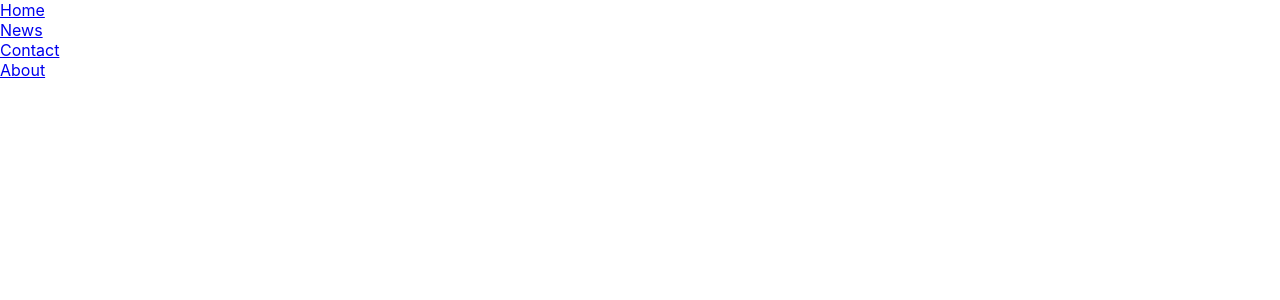
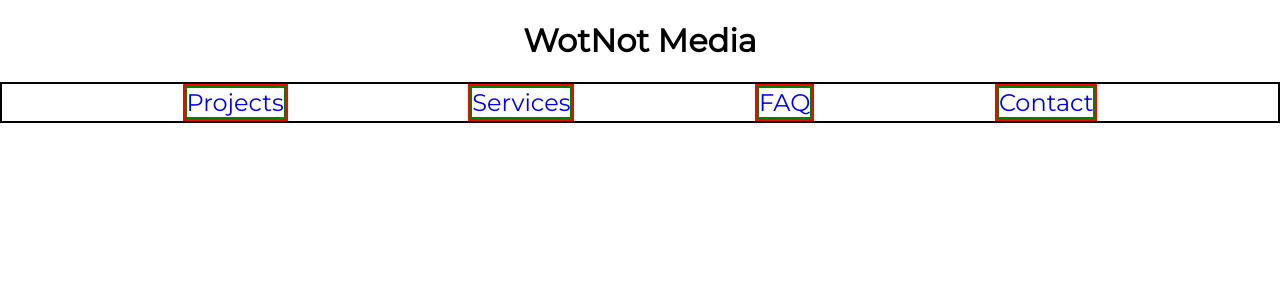
Before and after one commit to WClifford1/wotnot-media, a React (Create React App) app in the folder client/: page / in a window 1280 px wide. Shown: the top 300 px of the page. Built offline with nearby package versions, Linux system fonts and the light colour scheme.

Commit message:
Styling using sass

```diff
--- a/client/public/index.html
+++ b/client/public/index.html
@@ -7,6 +7,8 @@
     <meta name="theme-color" content="#000000" />
     <link rel="manifest" href="%PUBLIC_URL%/manifest.json" />
     <script src="https://kit.fontawesome.com/ec0c7754ed.js"></script>
+    <link href="https://fonts.googleapis.com/css?family=Montserrat&display=swap" rel="stylesheet">
+
 
     <title>WotNot Media</title>
   </head>
--- a/client/src/App.css
+++ b/client/src/App.css
@@ -1,39 +1,37 @@
-.App {
-  text-align: center;
+.nav {
+  font-family: 'Montserrat', sans-serif;
 }
 
-.App-logo {
-  animation: App-logo-spin infinite 20s linear;
-  height: 40vmin;
-  pointer-events: none;
-}
-
-.App-header {
-  background-color: #282c34;
-  min-height: 100vh;
-  display: flex;
-  flex-direction: column;
-  align-items: center;
-  justify-content: center;
-  font-size: calc(10px + 2vmin);
-  color: white;
-}
-
-.App-link {
-  color: #61dafb;
-}
-
-@keyframes App-logo-spin {
-  from {
-    transform: rotate(0deg);
-  }
-  to {
-    transform: rotate(360deg);
-  }
-}
-
-.nav {
+.nav-items {
   list-style-type: none;
   margin: 0;
   padding: 0;
+  display: -webkit-box;
+  display: -ms-flexbox;
+  display: flex;
+  border: 2px solid black;
+  -webkit-box-pack: space-evenly;
+      -ms-flex-pack: space-evenly;
+          justify-content: space-evenly;
 }
+
+.nav-items li {
+  display: -webkit-box;
+  display: -ms-flexbox;
+  display: flex;
+  border: 2px solid red;
+}
+
+.nav-items li a {
+  display: -webkit-box;
+  display: -ms-flexbox;
+  display: flex;
+  border: 2px solid green;
+  font-size: 24px;
+  text-decoration: none;
+}
+
+.logo {
+  text-align: center;
+}
+/*# sourceMappingURL=app.css.map */
--- /dev/null
+++ b/client/src/app.scss
@@ -0,0 +1,27 @@
+
+.nav {
+    font-family: 'Montserrat', sans-serif;
+}
+.nav-items {
+    list-style-type: none;
+    margin: 0;
+    padding: 0;
+    display: flex;
+    border: 2px solid black;
+    justify-content: space-evenly;
+    li{
+        display: flex;
+        border: 2px solid red;
+        a{
+            display: flex;
+            border: 2px solid green;
+            font-size: 24px;
+            text-decoration: none;
+
+        }
+    }
+}
+
+.logo {
+    text-align: center;
+}
--- a/client/src/components/Home.jsx
+++ b/client/src/components/Home.jsx
@@ -3,12 +3,15 @@ import React from 'react'
 export default function Home() {
     return (
         <div>
-            <ul class="nav">
-                <li><a href="default.asp">Home</a></li>
-                <li><a href="news.asp">News</a></li>
-                <li><a href="contact.asp">Contact</a></li>
-                <li><a href="about.asp">About</a></li>
-            </ul>
+            <div className="nav">
+                <h1 className="logo">WotNot Media</h1>
+                <ul class="nav-items">
+                    <li><a href="default.asp">Projects</a></li>
+                    <li><a href="news.asp">Services</a></li>
+                    <li><a href="about.asp">FAQ</a></li>
+                    <li><a href="contact.asp">Contact</a></li>
+                </ul>
+            </div>
         </div>
     )
 }
```
Also changed, not shown: 1 other file (tests, documents, lock files or other folders).
